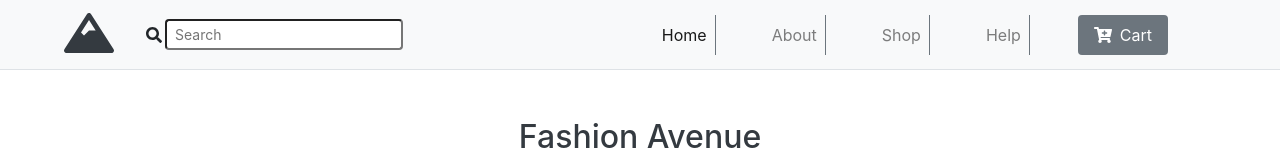
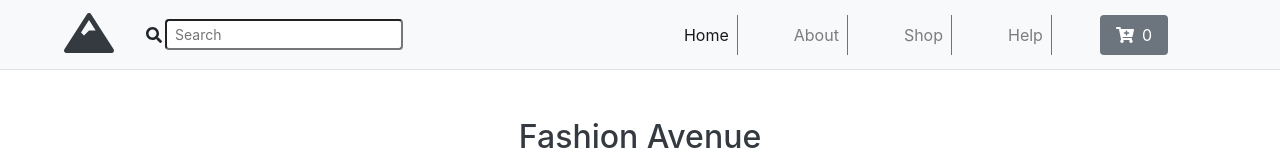
Before and after one commit to Rafiul-Islam/Fashion-Avenue, a React (Create React App) app: page /home in a window 1280 px wide. Shown: the top 160 px of the page. Built offline with nearby package versions, Linux system fonts and the light colour scheme; data requests are answered from the project's data file.

Commit message:
navbar cart update and homepage image size reduce

```diff
--- a/src/Navbar/Navigations.js
+++ b/src/Navbar/Navigations.js
@@ -2,11 +2,14 @@ import React, {Component} from 'react';
 import {NavLink} from "react-router-dom";
 import {FontAwesomeIcon} from '@fortawesome/react-fontawesome'
 import {faSearch, faCartPlus, faMountain} from '@fortawesome/free-solid-svg-icons'
+import {connect} from "react-redux";
+import {addToCart, removeFromCart} from "../actions/cartActions";
 import './Style/style.css'
 
 
 class Navigations extends Component {
     render() {
+        const {cartItems} = this.props;
         return (
             <nav className="navbar navbar-expand-lg navbar-light bg-light border-bottom sticky-top">
                 <a className="navbar-brand ml-md-5" href="#">
@@ -45,7 +48,7 @@ class Navigations extends Component {
                         <li className="nav-item mr-5">
                             <NavLink exact className="nav-link d-flex bg-secondary px-3 rounded text-white" to="/cart">
                                 <FontAwesomeIcon className='mt-1' icon={faCartPlus}/>
-                                <div className='ml-2'>Cart</div>
+                                <div className='ml-2'>{cartItems.length}</div>
                             </NavLink>
                         </li>
                     </ul>
@@ -55,4 +58,13 @@ class Navigations extends Component {
     }
 }
 
-export default Navigations;
+const mapStateToProps = (state) => (
+    {
+        cartItems: state.cart.items,
+    }
+);
+export default connect(mapStateToProps,
+    {
+        addToCart, removeFromCart
+    }
+)(Navigations);
```
Also changed, not shown: 1 other file (tests, documents, lock files or other folders).
